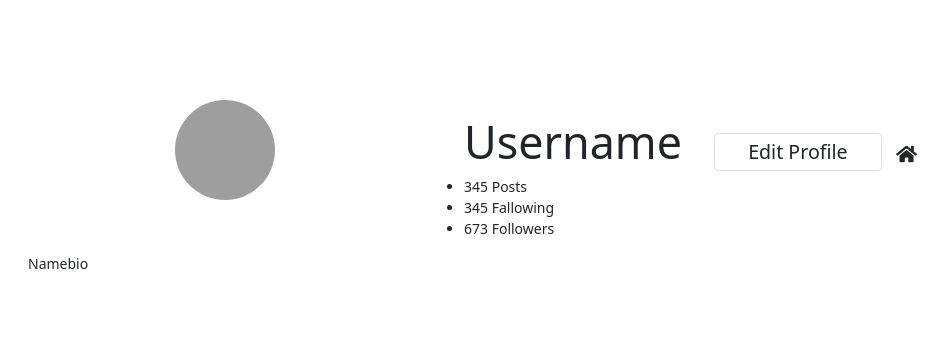
After one commit to Deshan555/Social-Media-Platform, a PHP site: page /profile.html in a window 1280 px wide. The commit adds this page. Shown: the top 357 px of the page, without its empty margins (0-951 px from the left). Run offline with PHP 8.4, Linux system fonts and the light colour scheme; grey boxes are pictures that could not be loaded.

Commit message:
design profile page design #3

```diff
--- /dev/null
+++ b/assets/css/profile-page.css
@@ -0,0 +1,114 @@
+
+*{
+    font-size: 14px;
+}
+
+.profile-header{
+
+    margin-top: 30px;
+}
+
+.profile-container{
+
+    max-width: 95.5rem;
+
+    margin: 0 auto;
+
+    padding: 0 2rem;
+}
+
+.profile-button{
+
+    display: inline-block;
+
+    font: inherit;
+
+    background: none;
+
+    border: none;
+
+    color: inherit;
+
+    padding: 0;
+
+    cursor: pointer;
+}
+
+.profile-button:focus{
+
+    outline: 0.5rem auto #4d90fe;
+}
+
+.profile{
+
+    padding: 5rem 0;
+}
+
+.profile::after{
+
+    content: "";
+
+    display: block;
+
+    clear: both;
+}
+
+.profile-image{
+
+    float: left;
+
+    width: calc(33.333% - 1rem);
+
+    display: flex;
+
+    justify-content: center;
+
+    align-items: center;
+
+    margin-right: 3rem;
+}
+
+.profile-image img{
+
+    border-radius: 50%;
+
+    width: 100px;
+
+    height: 100px;
+}
+
+.profile-user-settings, .profile-status, .profile-bi0{
+
+    float: left;
+
+    width: calc(66.666% - 2rem);
+}
+
+.profile-user-settings{
+
+    margin-top: 1.1rem;
+}
+
+.profile-user-name{
+
+    display: inline-block;
+
+    font-size: 3.2rem;
+
+    font-weight: 300;
+}
+
+.profile-edit-button{
+
+    font-size: 1.4rem;
+
+    line-height: 1.8;
+
+    border: .1rem solid #dbdbdb;
+
+    border-radius: 0.3rem;
+
+    padding: 0 2.4rem;
+
+    margin-left: 2rem;
+}
--- a/assets/css/responsive.css
+++ b/assets/css/responsive.css
@@ -19,7 +19,6 @@
     }
 }
 
-
 /* For small displays*/
 
 @media (max-width: 500px)
--- a/assets/css/right_col.css
+++ b/assets/css/right_col.css
@@ -139,3 +139,16 @@
 
     margin-bottom: 0;
 }
+
+.fallow-btn{
+
+    opacity: 2;
+
+    font-weight: 700;
+
+    font-size: 12px;
+
+    color: #55B7F7;
+
+    border-left: 50px;
+}
--- /dev/null
+++ b/profile.html
@@ -0,0 +1,87 @@
+<!DOCTYPE html>
+
+<html lang="en">
+
+<head>
+  <meta charset="UTF-8">
+
+  <title>Title</title>
+
+  <link rel="stylesheet" href="https://cdn.jsdelivr.net/npm/bootstrap@5.1.3/dist/css/bootstrap.rtl.min.css" integrity="sha384-+qdLaIRZfNu4cVPK/PxJJEy0B0f3Ugv8i482AKY7gwXwhaCroABd086ybrVKTa0q" crossorigin="anonymous">
+
+  <link rel="stylesheet" href="https://use.fontawesome.com/releases/v5.15.4/css/all.css" integrity="sha384-DyZ88mC6Up2uqS4h/KRgHuoeGwBcD4Ng9SiP4dIRy0EXTlnuz47vAwmeGwVChigm" crossorigin="anonymous"/>
+
+  <title>Document</title>
+
+  <link rel="stylesheet" href="assets/css/style.css">
+
+  <link rel="stylesheet" href="assets/css/profile-page.css">
+
+  <link rel="stylesheet" href="assets/css/section.css">
+
+  <link rel="stylesheet" href="assets/css/posting.css">
+
+  <link rel="stylesheet" href="assets/css/right_col.css">
+
+  <link rel="stylesheet" href="assets/css/responsive.css">
+
+  <script src="https://cdn.jsdelivr.net/npm/bootstrap@5.1.3/dist/js/bootstrap.bundle.min.js" integrity="sha384-ka7Sk0Gln4gmtz2MlQnikT1wXgYsOg+OMhuP+IlRH9sENBO0LRn5q+8nbTov4+1p" crossorigin="anonymous"></script>
+
+</head>
+
+<body>
+
+<header class="profile-header">
+
+  <div class="profile-container">
+
+    <div class="profile">
+
+      <div class="profile-image">
+
+        <img src="assets/images/default.png" alt="profile picture">
+
+      </div>
+
+      <div class="profile-user-settings">
+
+        <h1 class="profile-user-name">Username</h1>
+
+        <button class="profile-button profile-edit-button">Edit Profile</button>
+
+        <button class="profile-button profile-settings-btn" aria-label="profile settings">
+
+          <i class="icon fas fa-home fa-lg"></i>
+
+        </button>
+
+      </div>
+
+      <div class="profile-status">
+
+        <ul>
+          <li><span class="profile-status-count">345</span> Posts</li>
+
+          <li><span class="profile-status-count">345</span> Fallowing</li>
+
+          <li><span class="profile-status-count">673</span> Followers</li>
+
+        </ul>
+
+      </div>
+
+      <div class="profile-bi0">
+
+        <p><span class="profile-real-name">Name</span>bio</p>
+
+      </div>
+
+    </div>
+
+  </div>
+
+</header>
+
+</body>
+
+</html>
```
Also changed, not shown: index.html (+6 -7 lines).
